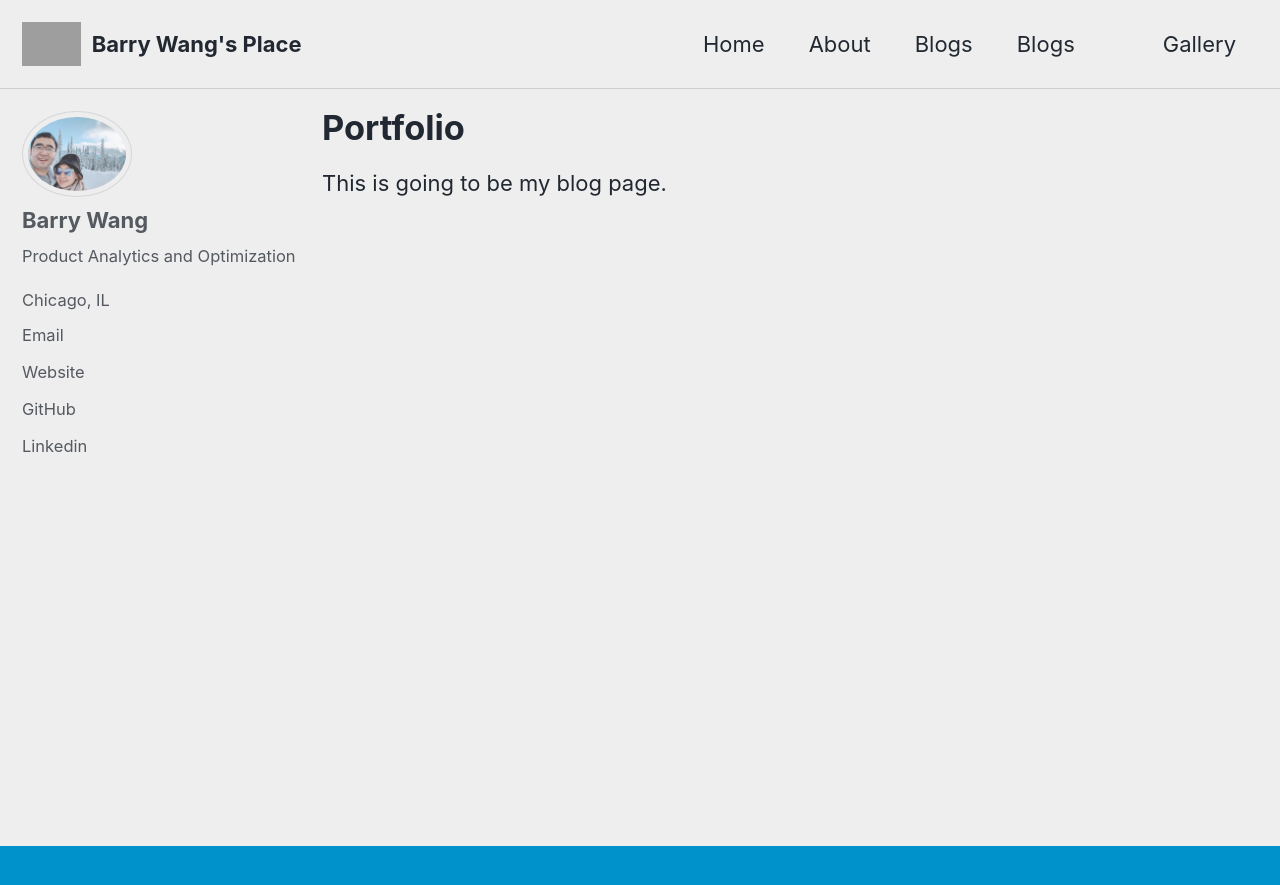
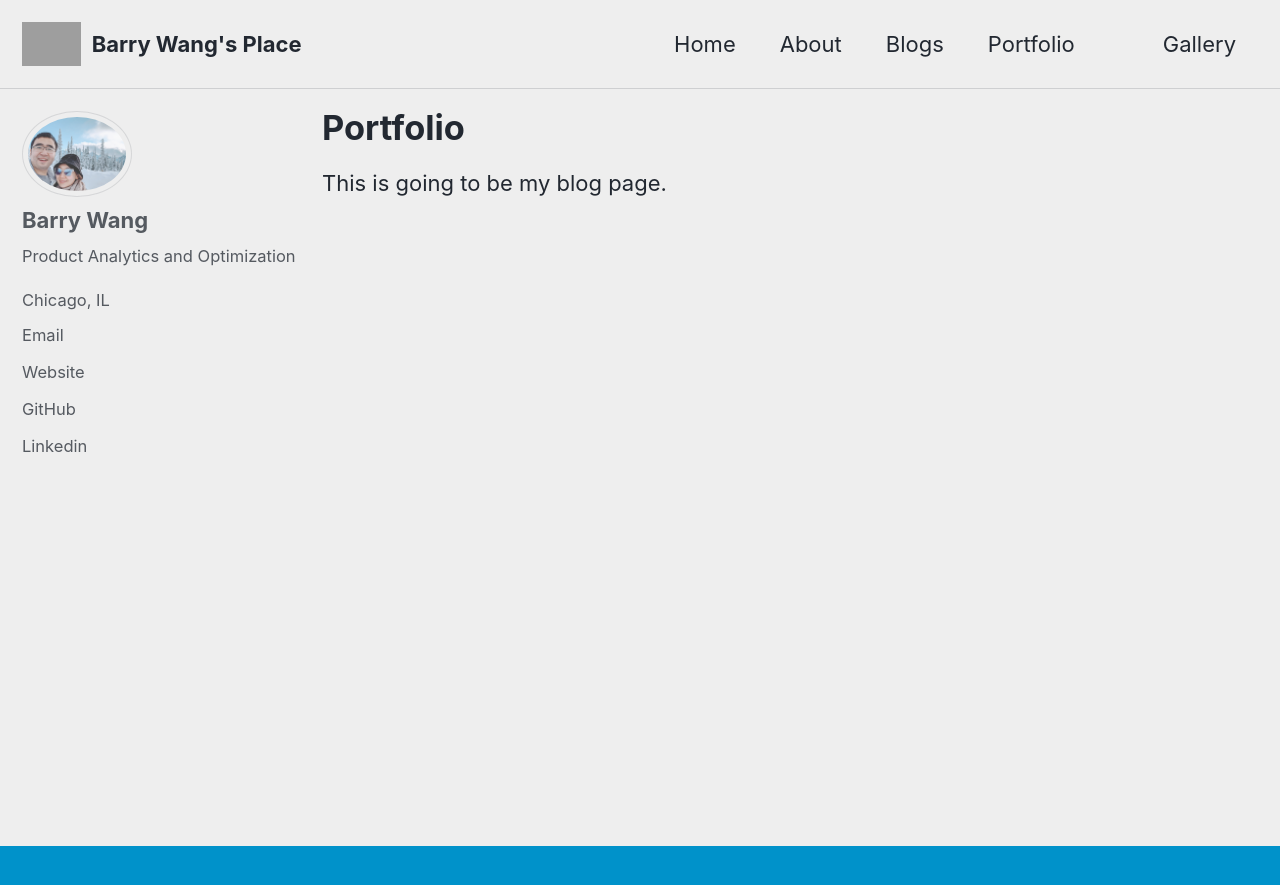
Before and after one commit to mw4ccBarry/mw4ccBarry.github.io, a Jekyll site: the page built from _pages/portfolio.md, in a window 1280 px wide and 900 px high. Shown: the top 885 px of the window. Built offline with Jekyll 4.4.1, drawn with Linux system fonts in a browser that asks for light colours; cached includes are drawn as plain includes; grey boxes are pictures that could not be loaded.

Commit message:
update new pages

```diff
--- a/_data/navigation.yml
+++ b/_data/navigation.yml
@@ -6,8 +6,8 @@ main:
     url: /about/
   - title: "Blogs"
     url: /blog/
-  - title: "Blogs"
-    url: /blog/
+  - title: "Portfolio"
+    url: /portfolio/
   - tittle: "Resume"
     url: /assets/Resume/BarryMingjunWang_Oct20.pdf
   - title: "Gallery"
```
